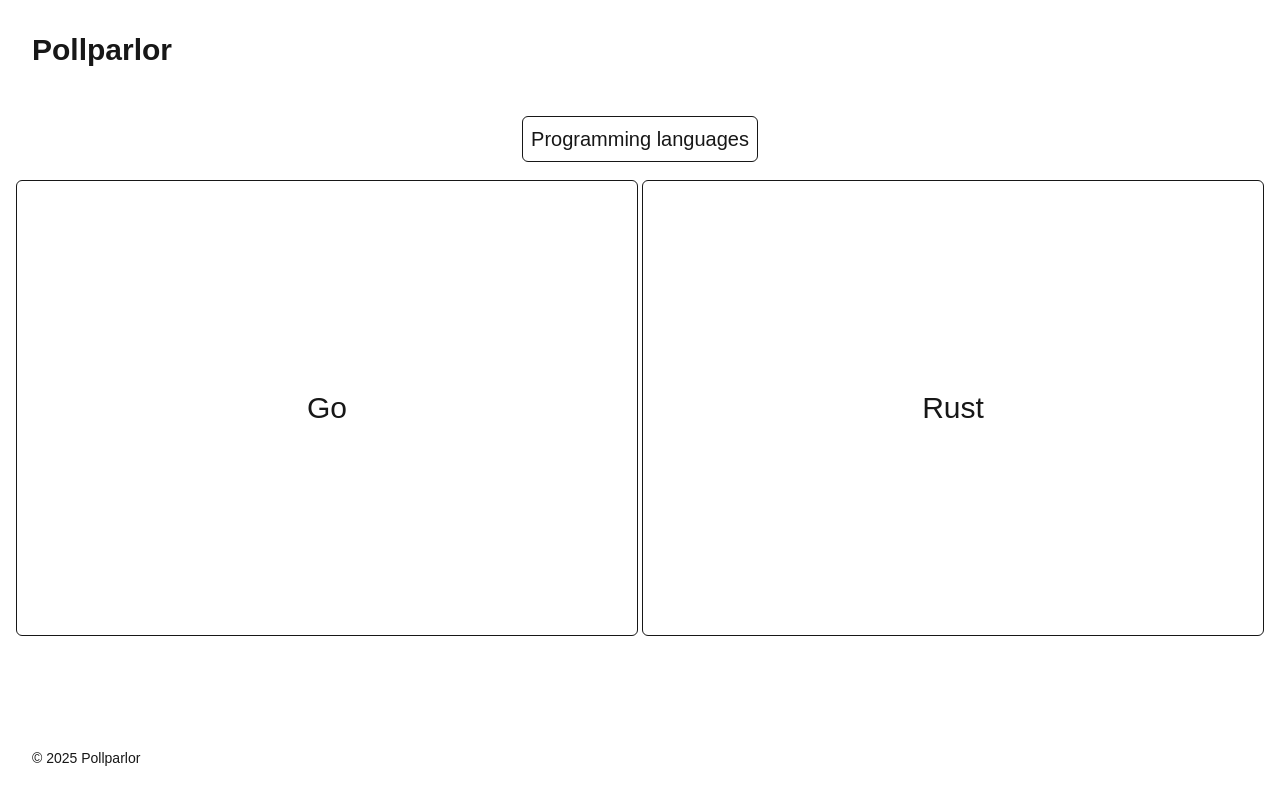
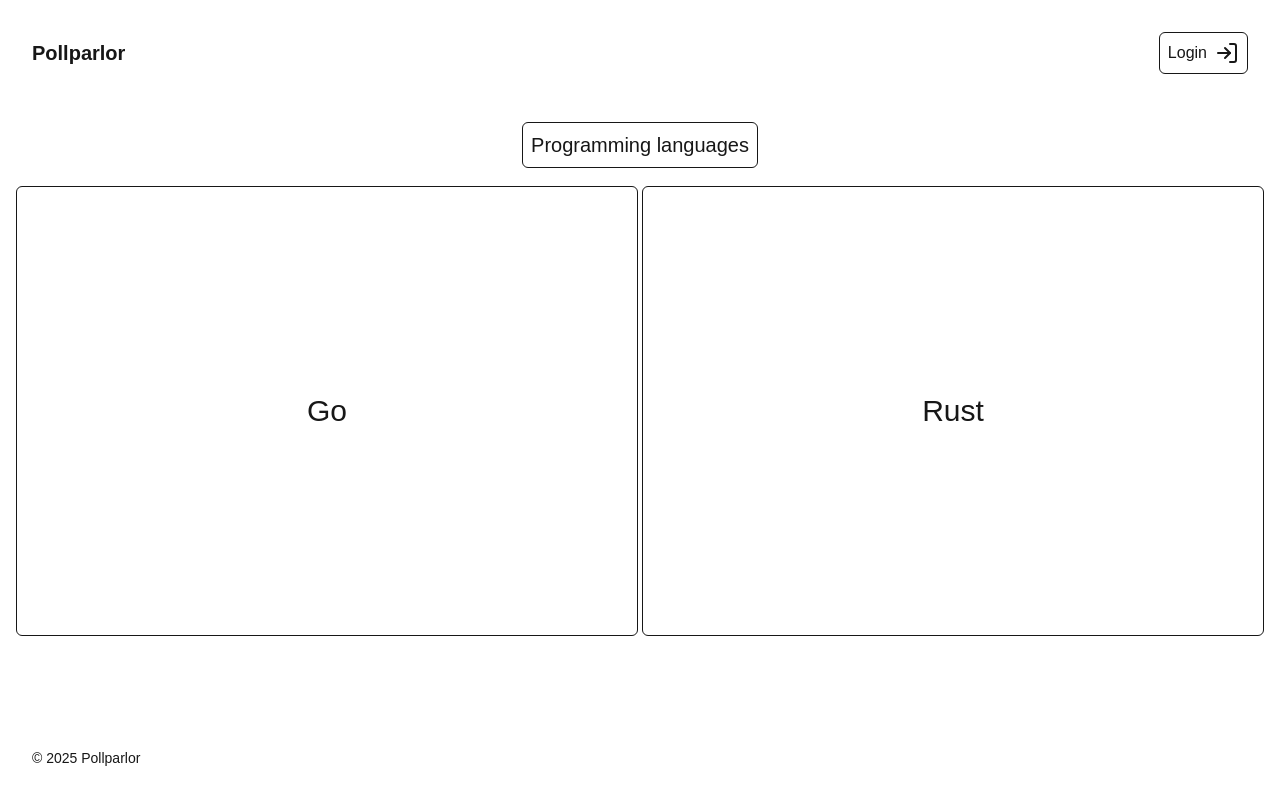
Before and after one commit to t-oma/pollparlor, a Next.js app: page / in a window 1280 px wide. Built offline with nearby package versions, Linux system fonts and the light colour scheme.

Commit message:
display user account state

```diff
--- a/src/components/Header.tsx
+++ b/src/components/Header.tsx
@@ -1,7 +1,39 @@
+"use client";
+
+import { LogIn, User } from "lucide-react";
+import Button from "./Button";
+import { useUserStore } from "@/providers/user-store-provider";
+
 export default function Header() {
+    const { user, login, logout, register } = useUserStore((store) => store);
+
     return (
         <header className="flex items-center justify-between p-4 lg:p-8">
-            <h1 className="text-3xl font-bold">Pollparlor</h1>
+            <h1 className="text-xl font-bold">Pollparlor</h1>
+
+            <div>
+                {user ? (
+                    <Button
+                        onClick={() => logout()}
+                        className=""
+                    >
+                        <span className="sr-only font-medium md:not-sr-only">
+                            Account
+                        </span>
+                        <User />
+                    </Button>
+                ) : (
+                    <Button
+                        onClick={() => login("test@test.com", "test")}
+                        className=""
+                    >
+                        <span className="sr-only font-medium md:not-sr-only">
+                            Login
+                        </span>
+                        <LogIn />
+                    </Button>
+                )}
+            </div>
         </header>
     );
 }
```
